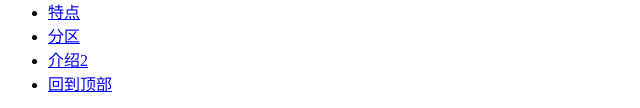
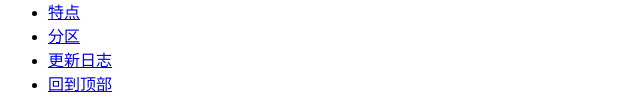
Before and after one commit to AreaXJ/parea, a plain HTML site: page index.html in a window 1280 px wide. Shown: the part 5324-5432 px from the top of the page, 0-640 px from the left. Drawn offline with nearby package versions, Linux system fonts and the light colour scheme; files that its build step writes are made by us from their sources.

Commit message:
Update index.html

```diff
--- a/index.html
+++ b/index.html
@@ -304,7 +304,7 @@
 				<li class="page-nav-li"><a href="#section0" id="pnav0" class="page-nav-a page-nav-at">页首</a></li>
 				<li class="page-nav-li"><a href="#section1" id="pnav1" class="page-nav-a">特点</a></li>
 				<li class="page-nav-li"><a href="#section2" id="pnav2" class="page-nav-a">分区</a></li>
-				<li class="page-nav-li"><a href="#section3" id="pnav3" class="page-nav-a">介绍2</a></li>
+				<li class="page-nav-li"><a href="#section3" id="pnav3" class="page-nav-a">更新日志</a></li>
 				<li class="page-nav-li"><a href="#" class="page-nav-a">回到顶部</a></li>
 			</ul>
 		</div>
```
